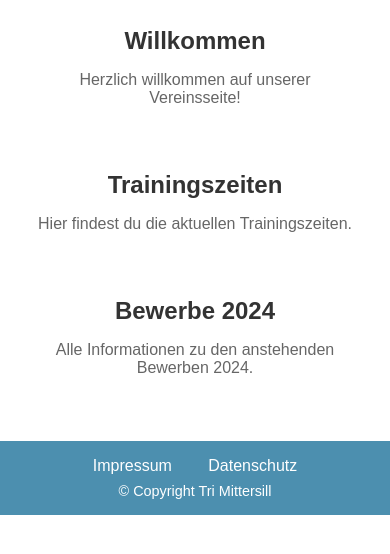
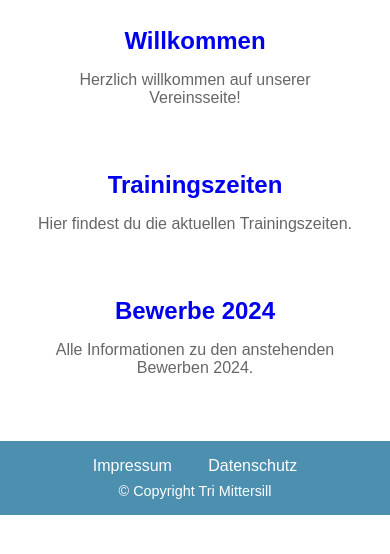
Before and after one commit to nwengerHAK/nwengerhak.github.io, a plain HTML site: page index.html in a window 390 px wide. Shown: the part 56-610 px from the top of the page. Drawn offline with Linux system fonts and the light colour scheme.

Commit message:
resize hamburger menu and use links as text in index.html

```diff
--- a/index.html
+++ b/index.html
@@ -10,17 +10,17 @@
     <div id="header-container"></div>
 
     <section id="willkommen">
-        <h1>Willkommen</h1>
+        <h1><a class ="titlelink" href="index.html">Willkommen</a></h1>
         <p>Herzlich willkommen auf unserer Vereinsseite!</p>
     </section>
 
     <section id="trainingszeiten">
-        <h1>Trainingszeiten</h1>
+        <h1><a class ="titlelink" href="trainingszeiten.html">Trainingszeiten</a></h1>
         <p>Hier findest du die aktuellen Trainingszeiten.</p>
     </section>
 
     <section id="bewerbe2024">
-        <h1>Bewerbe 2024</h1>
+        <h1><a class ="titlelink" href="bewerbe2024.html">Bewerbe 2024</a></h1>
         <p>Alle Informationen zu den anstehenden Bewerben 2024.</p>
     </section>
 
--- a/style.css
+++ b/style.css
@@ -12,6 +12,18 @@
   margin-bottom: 1rem;
   margin-left: 10;
   color: #333;
+}
+
+.titlelink{
+  text-decoration-color: black;
+  text-decoration: none;
+}
+
+.titlelink:hover,
+.titlelink:active,
+.titlelink:visited {
+    text-decoration: none;
+    color: black;
 }
 
 /* Navigationsleiste */
@@ -163,6 +175,7 @@ footer p {
     top: 15px;
     right: 15px;
     z-index: 20; /* Ensure it's on top of other elements */
+    size: 1.2;
 }
 
 /* General Nav Styling for Larger Screens */
```
